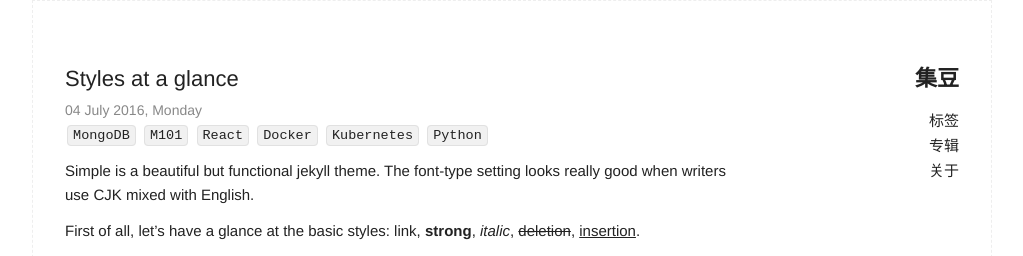
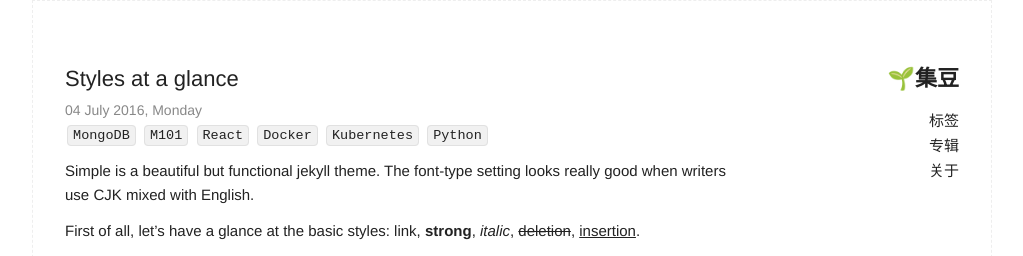
Before and after one commit to polybean/polybean.github.io-2019, a Jekyll site: the page built from index.html, in a window 1280 px wide and 900 px high. Shown: the top 256 px of the window, without its empty margins (128-1151 px from the left). Built offline with Jekyll 4.4.1, drawn with Linux system fonts in a browser that asks for light colours; the list of posts is cut into pages by our own code.

Commit message:
Add bean unicode 🌱 to site title

```diff
--- a/_includes/header.html
+++ b/_includes/header.html
@@ -1,6 +1,6 @@
 <header class="site-header">
 
-  <h2 class="logo"><a href="{{ site.baseurl }}/">{{ site.title }}</a></h2>
+  <h2 class="logo"><a href="{{ site.baseurl }}/">🌱{{ site.title }}</a></h2>
 
   <div class="nav">
 
--- a/index.html
+++ b/index.html
@@ -1,6 +1,6 @@
 ---
 layout: default
-title: Home
+title: 🌱集豆
 ---
 <style>
   ul.pager { text-align: center; list-style: none; }
```
